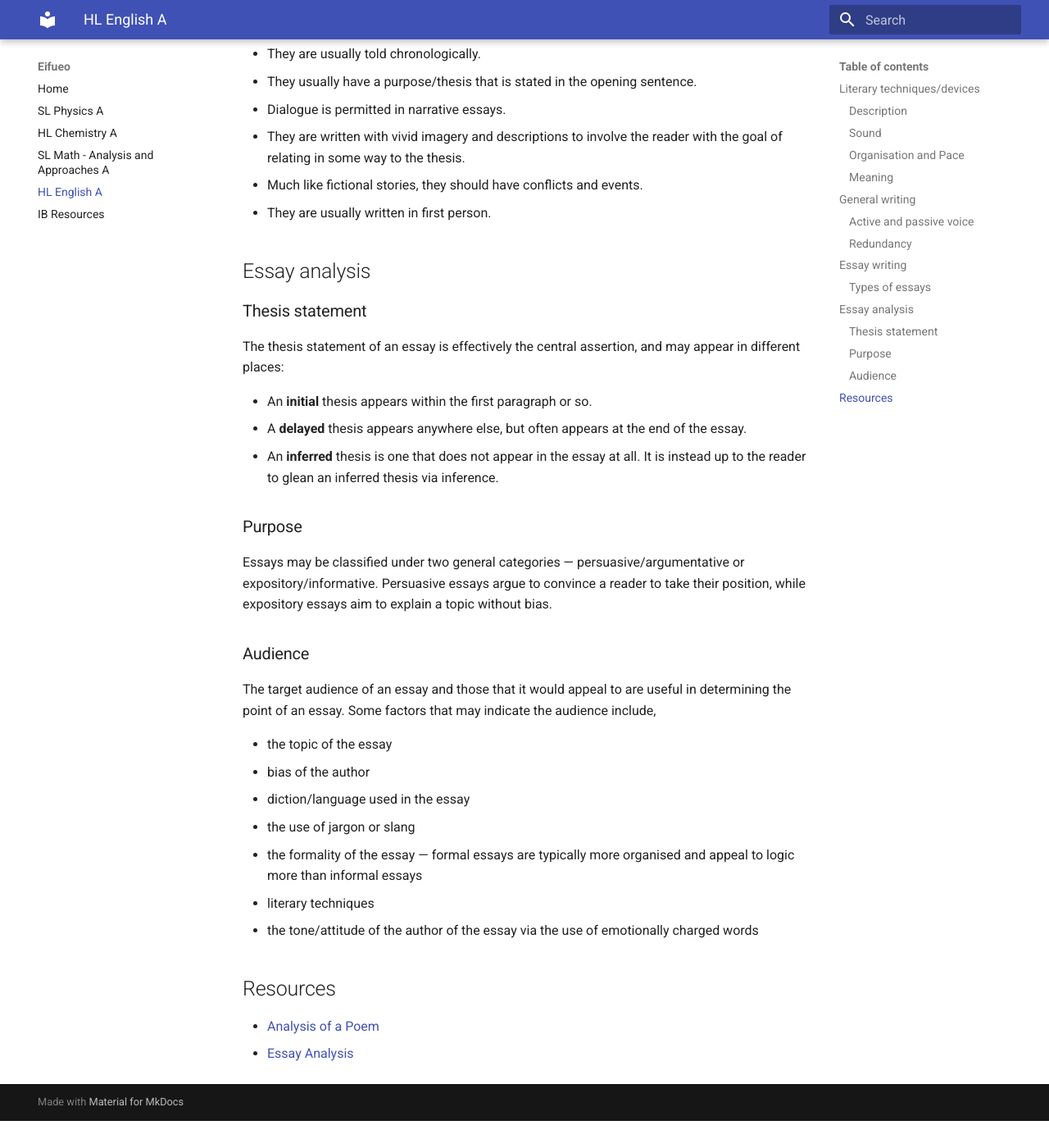
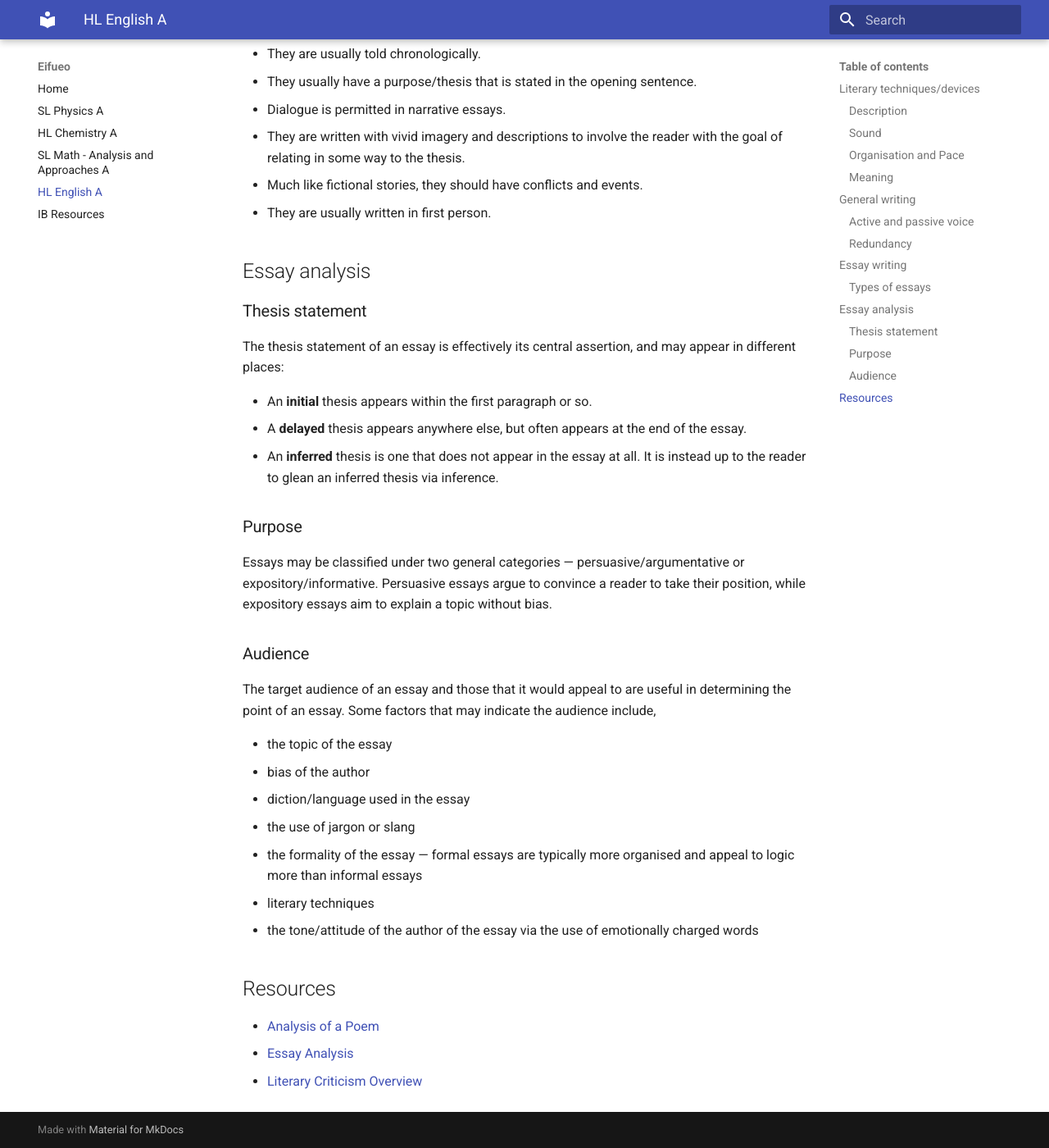
Before and after one commit to potatoeggy/eifueo, an MkDocs documentation site: the page built from docs/eng3uz.md, in a window 1280 px wide and 1400 px high, scrolled down 6697 px. Shown: the whole window at 82% size. Built offline with MkDocs 1.6.1 and Material for MkDocs 9.7.7, drawn with Linux system fonts in a browser that asks for light colours; before the commit the page ends 8064 px from its top, so only the background shows below that.

Commit message:
eng: add literary criticism pdf

```diff
--- a/docs/eng3uz.md
+++ b/docs/eng3uz.md
@@ -173,7 +173,7 @@ An essay is a relatively brief non-fiction piece of writing (can be read in one
 
 ### Thesis statement
 
-The thesis statement of an essay is effectively the central assertion, and may appear in different places:
+The thesis statement of an essay is effectively its central assertion, and may appear in different places:
 
  - An **initial** thesis appears within the first paragraph or so.
  - A **delayed** thesis appears anywhere else, but often appears at the end of the essay.
@@ -199,3 +199,4 @@ The target audience of an essay and those that it would appeal to are useful in
 
  - [Analysis of a Poem](/resources/g11/central-assertion-1.pdf)
  - [Essay Analysis](/resources/g11/essay-analysis.pdf)
+ - [Literary Criticism Overview](/resources/g11/literary-criticism.pdf)
```
